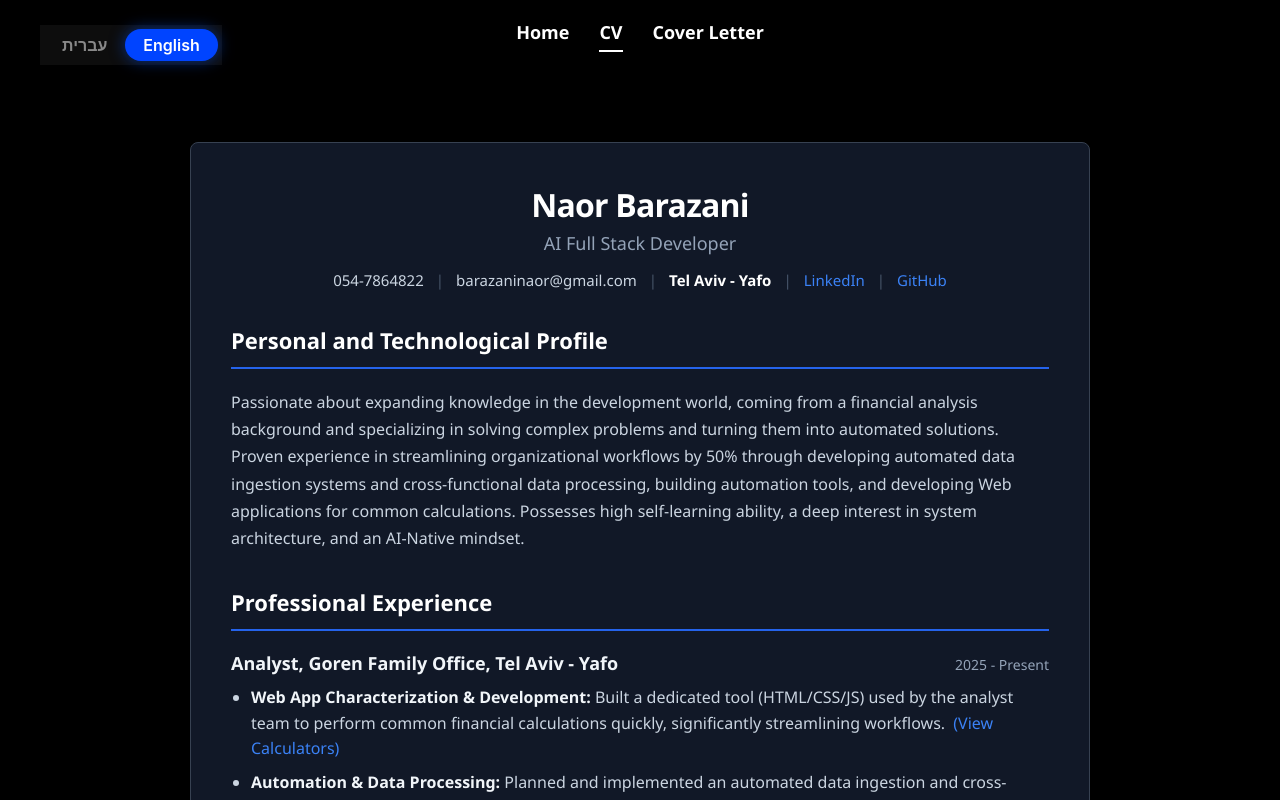
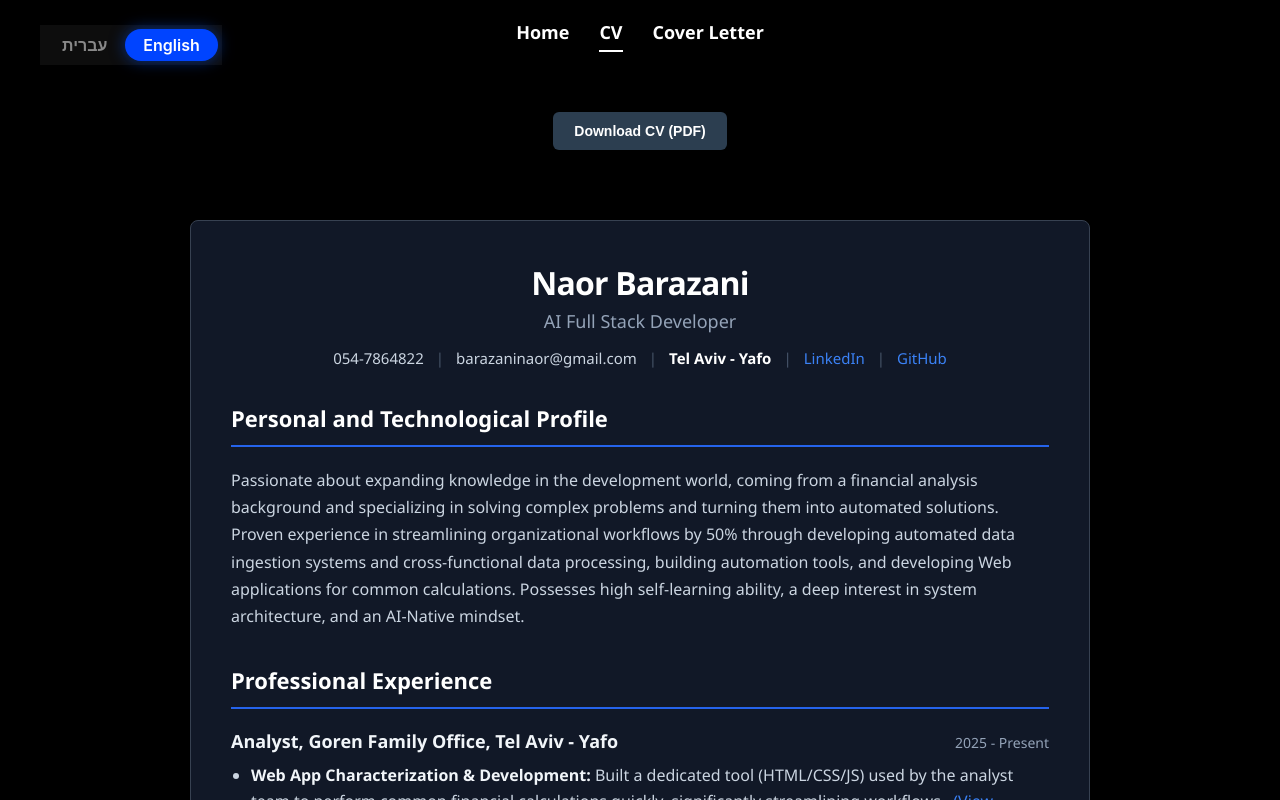
Before and after one commit to barazaninaor/barazaninaor.github.io, an Angular app: page /cv in a window 1280 px wide. Shown: the top 800 px of the page. Built offline with nearby package versions, Linux system fonts and the light colour scheme.

Commit message:
update: content or code changes

```diff
--- a/src/app/app.component.css
+++ b/src/app/app.component.css
@@ -55,3 +55,35 @@
 .lang-btn:active {
   transform: scale(0.95);
 }
+
+/* Button styling - .download-btn */
+.download-btn {
+  display: inline-flex;
+  align-items: center;
+  justify-content: center;
+  padding: 10px 20px;
+  background-color: #2c3e50; /* Professional dark blue theme */
+  color: #ffffff;
+  text-decoration: none;
+  border-radius: 6px;
+  font-family: 'Arial', sans-serif;
+  font-size: 14px;
+  font-weight: 600;
+  border: 1px solid transparent;
+  transition: all 0.3s ease; /* Smooth transition for hover effects */
+  cursor: pointer;
+}
+
+/* Hover state effect */
+.download-btn:hover {
+  background-color: #ffffff;
+  color: #2c3e50;
+  border-color: #2c3e50;
+  box-shadow: 0 4px 6px rgba(0, 0, 0, 0.1); /* Adds subtle depth on hover */
+}
+
+/* Container spacing for header alignment */
+.download-container {
+  margin-left: 15px;
+  margin-right: 15px;
+}
--- a/src/app/app.component.ts
+++ b/src/app/app.component.ts
@@ -13,4 +13,18 @@ import { LanguageService } from './services/language.service';
 export class AppComponent {
   langService = inject(LanguageService);
   title = 'naor-barazani';
+
+
+  getDownloadLink(): string {
+    return this.langService.lang() === 'he'
+      ? 'assets/נאור_ברזני_CV.pdf'
+      : 'assets/Naor_Barazani_CV.pdf';
+  }
+
+
+  getFileName(): string {
+    return this.langService.lang() === 'he'
+      ? 'Naor_Barazani_CV_HE.pdf'
+      : 'Naor_Barazani_CV_EN.pdf';
+  }
 }
--- a/src/app/pages/cv/cv.component.css
+++ b/src/app/pages/cv/cv.component.css
@@ -126,3 +126,45 @@
   margin: 0;
   line-height: 1.4;
 }
+
+/* Button styling - .download-btn */
+.download-btn {
+  display: inline-flex;
+  align-items: center;
+  justify-content: center;
+  padding: 10px 20px;
+  background-color: #2c3e50; /* Professional dark blue theme */
+  color: #ffffff;
+  text-decoration: none;
+  border-radius: 6px;
+  font-family: 'Arial', sans-serif;
+  font-size: 14px;
+  font-weight: 600;
+  border: 1px solid transparent;
+  transition: all 0.3s ease; /* Smooth transition for hover effects */
+  cursor: pointer;
+}
+
+/* Hover state effect */
+.download-btn:hover {
+  background-color: #ffffff;
+  color: #2c3e50;
+  border-color: #2c3e50;
+  box-shadow: 0 4px 6px rgba(0, 0, 0, 0.1); /* Adds subtle depth on hover */
+}
+
+/* Container spacing for header alignment */
+.download-container {
+  margin-left: 15px;
+  margin-right: 15px;
+}
+
+.cv-page-wrapper {
+  width: 100%;
+}
+
+.download-container {
+  display: flex;
+  justify-content: center; /* Ensures the button stays centered regardless of language */
+  padding: 20px 0;
+}
--- a/src/app/pages/cv/cv.component.html
+++ b/src/app/pages/cv/cv.component.html
@@ -1,3 +1,19 @@
+<div class="cv-page-wrapper">
+  <div class="download-container">
+    <a
+      [href]="langService.currentCvFile.path"
+      [download]="langService.currentCvFile.name"
+      target="_self"
+      class="download-btn"
+    >
+      {{
+        langService.lang() === "he"
+          ? "הורד קורות חיים (PDF)"
+          : "Download CV (PDF)"
+      }}
+    </a>
+  </div>
+
   <div
     class="page-container"
     [attr.dir]="langService.lang() === 'he' ? 'rtl' : 'ltr'"
@@ -178,3 +194,4 @@
       </section>
     </div>
   </div>
+</div>
--- a/src/app/services/language.service.ts
+++ b/src/app/services/language.service.ts
@@ -6,39 +6,41 @@ import { TRANSLATIONS } from '../i18n/translations';
 })
 export class LanguageService {
 
-  // Checks the browser's localStorage for a saved language preference.
-  // Defaults to English ('en') on the first visit if no preference is stored.
+  // הגדרת נתוני הקבצים כ-Getter כדי שיהיו זמינים בכל האפליקציה
+  get cvFiles() {
+    return {
+      he: { path: '/נאור_ברזני_CV.pdf', name: 'Naor_Barazani_CV_HE.pdf' },
+      en: { path: '/Naor_Barazani_CV.pdf', name: 'Naor_Barazani_CV_EN.pdf' }
+    };
+  }
+
+  // מקבל את הקובץ לפי השפה הנוכחית
+  get currentCvFile() {
+    return this.cvFiles[this.lang()];
+  }
+
   private getInitialLang(): 'he' | 'en' {
     const savedLang = localStorage.getItem('user_lang');
     return savedLang === 'he' ? 'he' : 'en';
   }
 
-  // Initializes the language signal with the detected or default language
   lang = signal<'he' | 'en'>(this.getInitialLang());
 
   constructor() {
-    // Sets the correct document direction and language attributes on application startup
     this.updateDirection();
   }
 
-  // Retrieves the translation object for a specific page based on the active language
   getTranslation(page: keyof typeof TRANSLATIONS) {
     return TRANSLATIONS[page][this.lang()];
   }
 
-  // Switches between Hebrew and English, persists the selection in localStorage,
-  // and updates the layout direction dynamically
   toggle() {
     const newLang = this.lang() === 'he' ? 'en' : 'he';
     this.lang.set(newLang);
-
-    // Saves the newly selected language to the browser storage to survive page refreshes
     localStorage.setItem('user_lang', newLang);
-
     this.updateDirection();
   }
 
-  // Dynamically syncs the HTML document global direction (RTL/LTR) and lang attribute
   private updateDirection() {
     const currentLang = this.lang();
     document.dir = currentLang === 'he' ? 'rtl' : 'ltr';
```
Also changed, not shown: 2 other files (tests, documents, lock files or other folders). Lines whose indentation alone changed are shown as unchanged.
